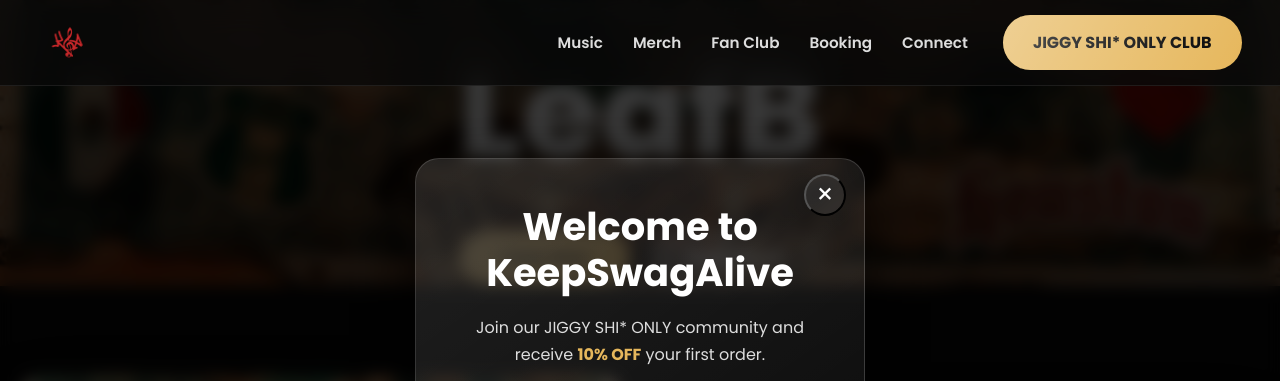
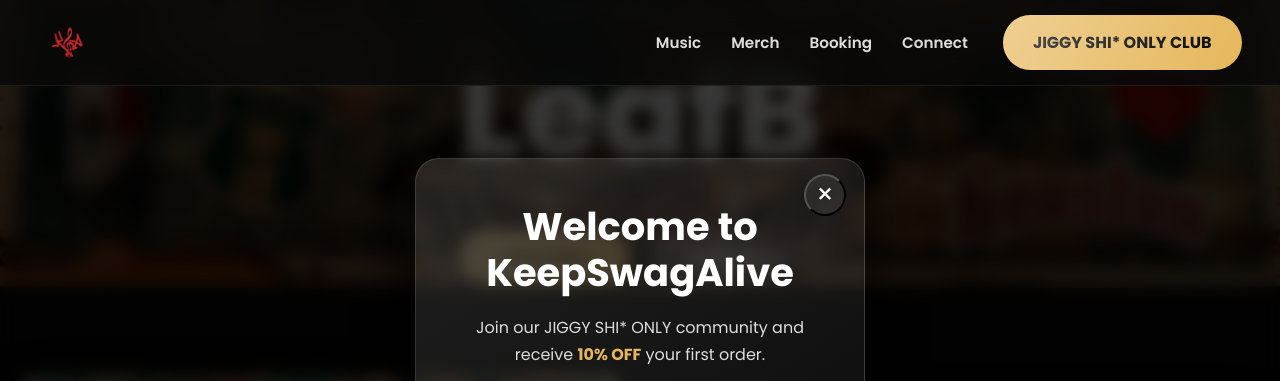
Before and after one commit to styvn01/keepswagalive, a website: page index.html in a window 1280 px wide. Shown: the top 381 px of the page. Drawn offline with Linux system fonts and the light colour scheme.

Commit message:
Add files via upload

```diff
--- a/index.html
+++ b/index.html
@@ -95,8 +95,6 @@
 <li><a href="#music">Music</a></li>
 
 <li><a href="#merch">Merch</a></li>
-
-<li><a href="#fanclub">Fan Club</a></li>
 
 <li><a href="#booking">Booking</a></li>
 
```
